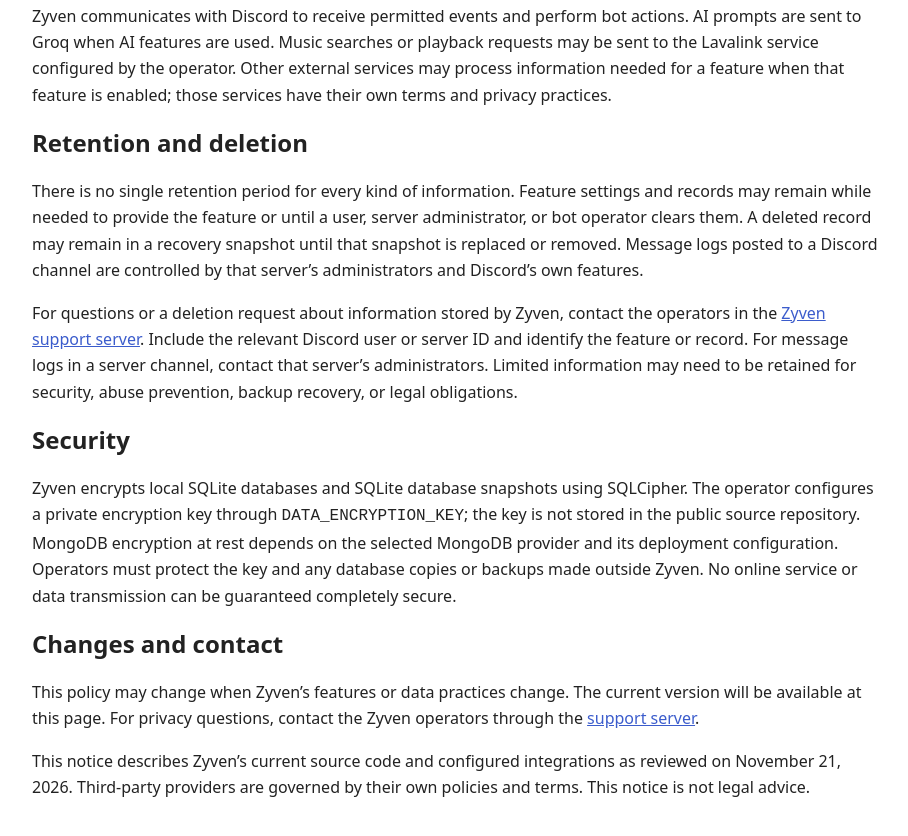
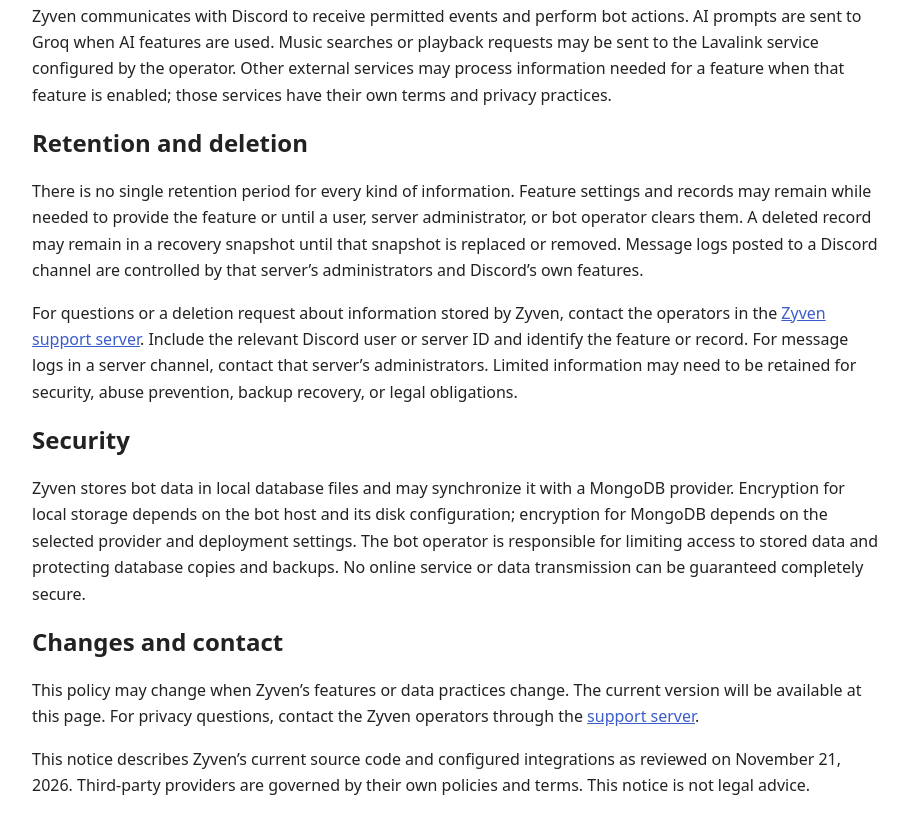
Before and after one commit to soulhuyaarqt/zyven-legal, a plain HTML site: page privacy.html in a window 1280 px wide. Shown: the part 1234-2070 px from the top of the page, without its empty margins (183-1091 px from the left). Drawn offline with Linux system fonts and the light colour scheme.

Commit message:
Clarify storage security policy

```diff
--- a/privacy.html
+++ b/privacy.html
@@ -77,7 +77,7 @@
 
 <h2 id="security">Security</h2>
 
-<p>Zyven encrypts local SQLite databases and SQLite database snapshots using SQLCipher. The operator configures a private encryption key through <code>DATA_ENCRYPTION_KEY</code>; the key is not stored in the public source repository. MongoDB encryption at rest depends on the selected MongoDB provider and its deployment configuration. Operators must protect the key and any database copies or backups made outside Zyven. No online service or data transmission can be guaranteed completely secure.</p>
+<p>Zyven stores bot data in local database files and may synchronize it with a MongoDB provider. Encryption for local storage depends on the bot host and its disk configuration; encryption for MongoDB depends on the selected provider and deployment settings. The bot operator is responsible for limiting access to stored data and protecting database copies and backups. No online service or data transmission can be guaranteed completely secure.</p>
 
 <h2 id="changes-and-contact">Changes and contact</h2>
 
```
